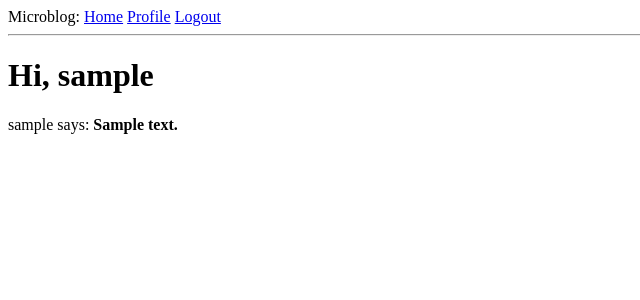
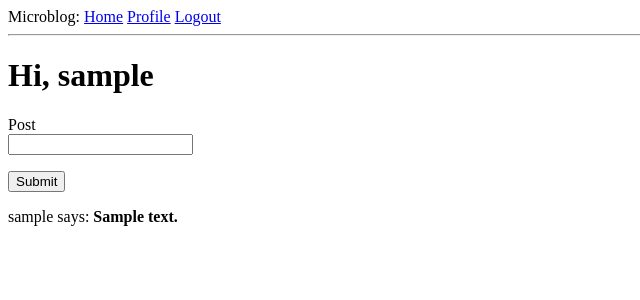
Before and after one commit to MisterThirteen/microblog, a Flask app: template app/templates/index.html in a window 1280 px wide. Shown: the top 300 px of the page, without its empty margins (0-640 px from the left). Run offline with Flask 3, Linux system fonts and the light colour scheme; a user stored in the database is signed in; tables that the repository leaves empty hold one stand-in row (values such as "Sample post"); the template is opened without the code that fills it: values that come from a table or form of the project are taken from there, most other values are stand-ins (such as "Sample title", 1, 10 or a date in 2020); form fields are guessed from the names that the template uses; parts of the project's set-up code (start-up, migrations or seed data) failed here and were passed over.

Commit message:
Partway through chapter 9. Just finished typing up blog post functionality in forms.py, index.html and routes.py. Have not yet added comments to routes.py

```diff
--- a/app/routes.py
+++ b/app/routes.py
@@ -7,22 +7,32 @@ from urllib.parse import urlsplit
 from app import app
 
 #importing forms
-from app.forms import LoginForm, RegistrationForm, EditProfileForm, EmptyForm
+from app.forms import LoginForm, RegistrationForm, EditProfileForm, EmptyForm, PostForm
 
 # importing modules required for user login routing
 from flask_login import current_user, login_user, logout_user, login_required
 import sqlalchemy as sa
 from app import db
-from app.models import User
+
+
+from app.models import User, Post
 
 # importing datetime for datetime stamps, particularly to record when a user was last seen
 from datetime import datetime, timezone
 
 
-@app.route('/')
-@app.route('/index')
+@app.route('/', methods=['GET', 'POST'])
+@app.route('/index', methods=['GET', 'POST'])
 @login_required
 def index():
+
+    form = PostForm()
+    if form.validate_on_submit():
+        post = Post(body=form.post.data, author=current_user)
+        db.session.add(post)
+        db.session.commit()
+        flash('Your post is now live!')
+        return redirect(url_for('index'))
 
     posts = [
         {
@@ -38,7 +48,8 @@ def index():
     # return('hey there')
     return render_template(
         'index.html',
-        title='Home',
+        title='Home Page',
+        form=form,
         posts=posts
     )
 
--- a/app/templates/index.html
+++ b/app/templates/index.html
@@ -5,8 +5,22 @@
 {% block content %}
 
     <h1>Hi, {{ current_user.username }}</h1>
+
+    <form action="" method="post">
+        {{ form.hidden_tag }}
+        <p>
+            {{ form.post.label }}<br>
+            {{ form.post(cols=32, rows=4) }}<br>
+            {% for error in form.post.errors %}
+            <span style="color: red;">[{{ error }}]</span>
+            {% endfor %}
+        </p>
+        <p>{{ form.submit() }}</p>
+    </form>
     {% for post in posts %}
-    <div><p>{{ post.author.username }} says: <b>{{ post.body }}</b></p></div>
+    <p>
+        {{ post.author.username }} says: <b>{{ post.body }}</b>
+    </p>
     {% endfor %}
 
 
```
Also changed, not shown: app/forms.py (+12 -0 lines).
